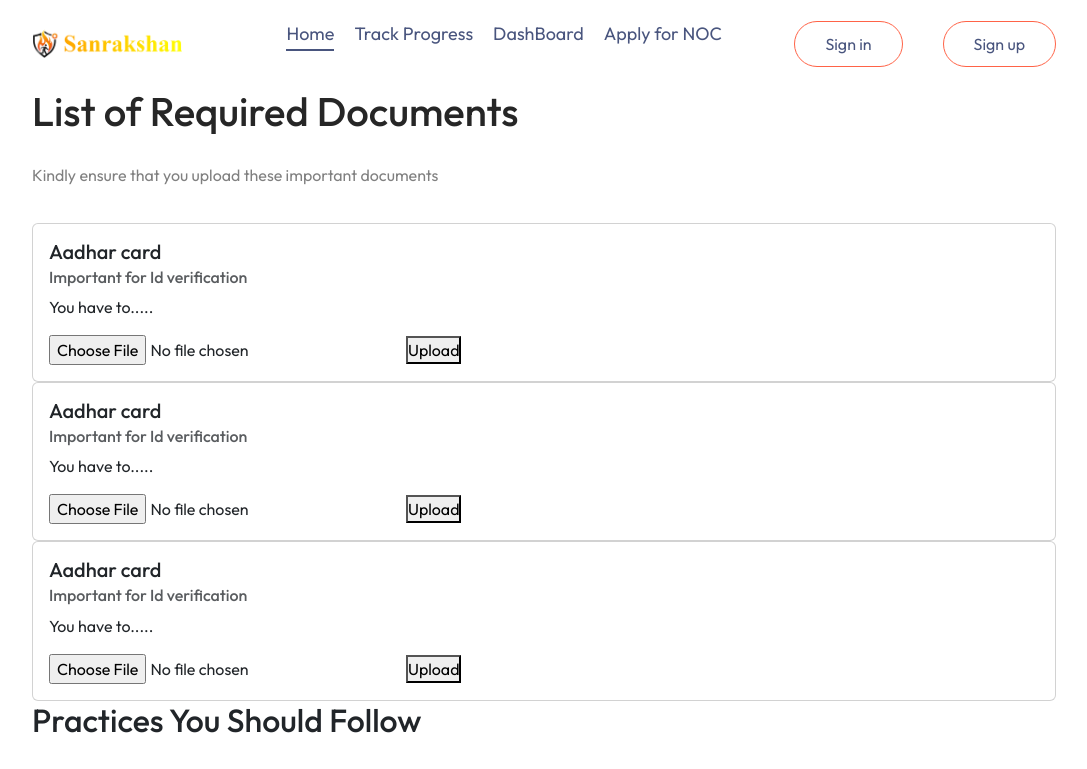
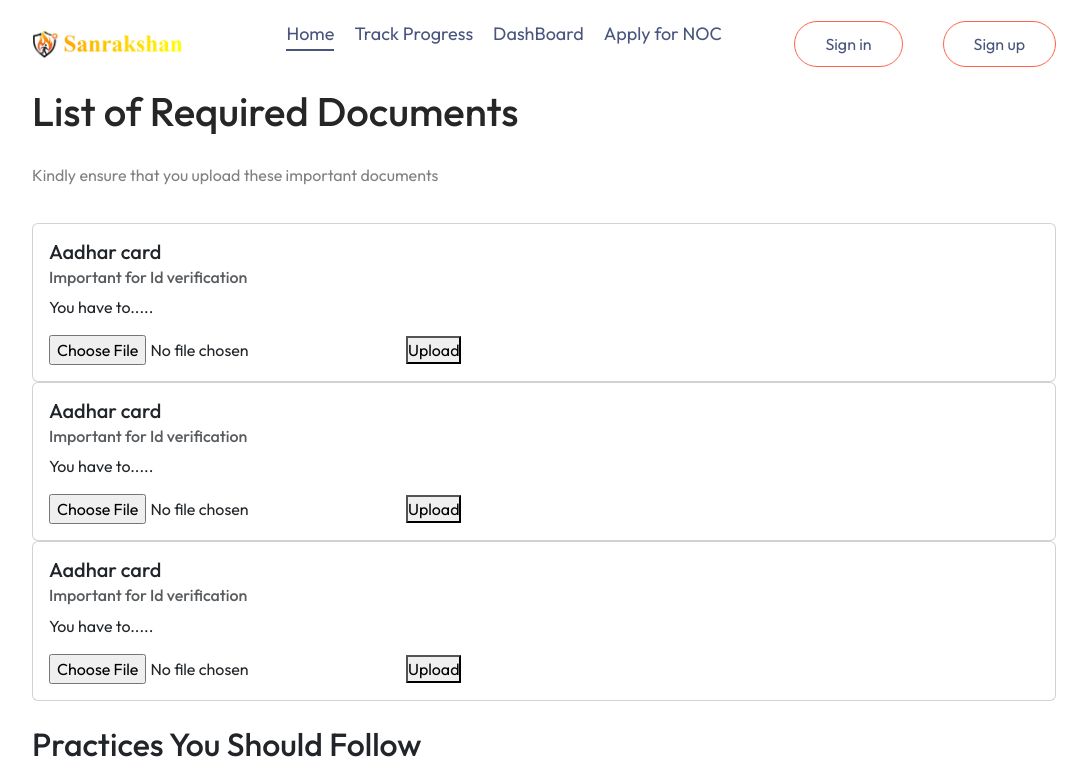
Before and after one commit to AyushSingh-Tomar/Sanrakshan, a React (Vite) app in the folder FrontEnd/: page /applynoc in a window 1280 px wide. Shown: the top 769 px of the page, without its empty margins (96-1183 px from the left). Built offline with nearby package versions, Linux system fonts and the light colour scheme.

Commit message:
Update ApplyNOC.jsx

```diff
--- a/FrontEnd/src/Pages/ApplyNOC/ApplyNOC.jsx
+++ b/FrontEnd/src/Pages/ApplyNOC/ApplyNOC.jsx
@@ -5,8 +5,9 @@ const ApplyNOC = () => {
   return (
     <>
     <CheckList/>
+    <div><br></br></div>
     <PracticeList/>
-    <div></div>
+    <div><br></br></div>
     </>
   )
 }
```
